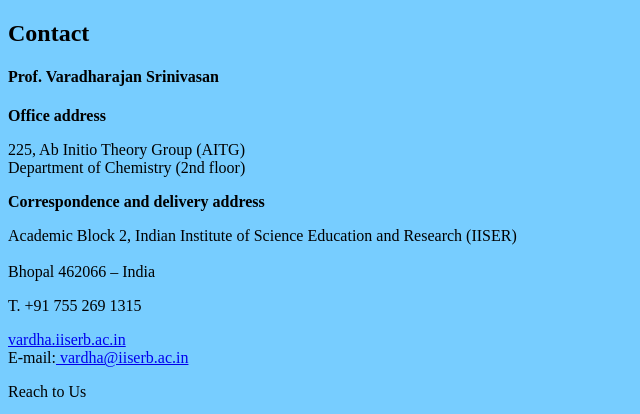
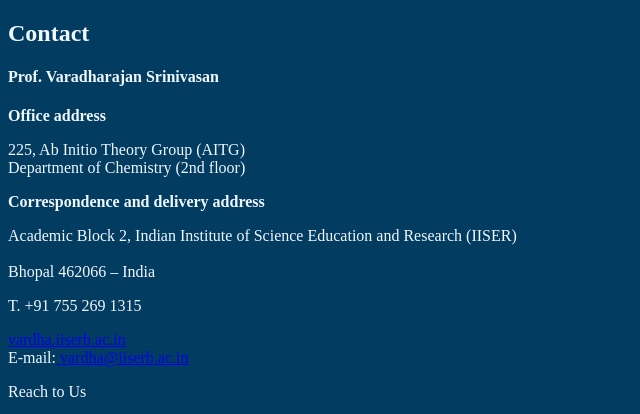
Before and after one commit to aitgcodes/litesoph-website, a Django app: template templates/contact.html in a window 1280 px wide. Shown: the top 414 px of the page, without its empty margins (0-640 px from the left). Run offline with Django 3.2, Linux system fonts and the light colour scheme; the template is opened without the code that fills it, so the values that code supplies are empty; some libraries are stand-ins or nearby versions.

Commit message:
update on website

```diff
--- a/templates/contact.html
+++ b/templates/contact.html
@@ -51,7 +51,8 @@
 <style>
 
 body {
-  background-color: #00a2ff88;
+  background-color: #023c61;
+  color:aliceblue
 }
 
 .fab {
```
